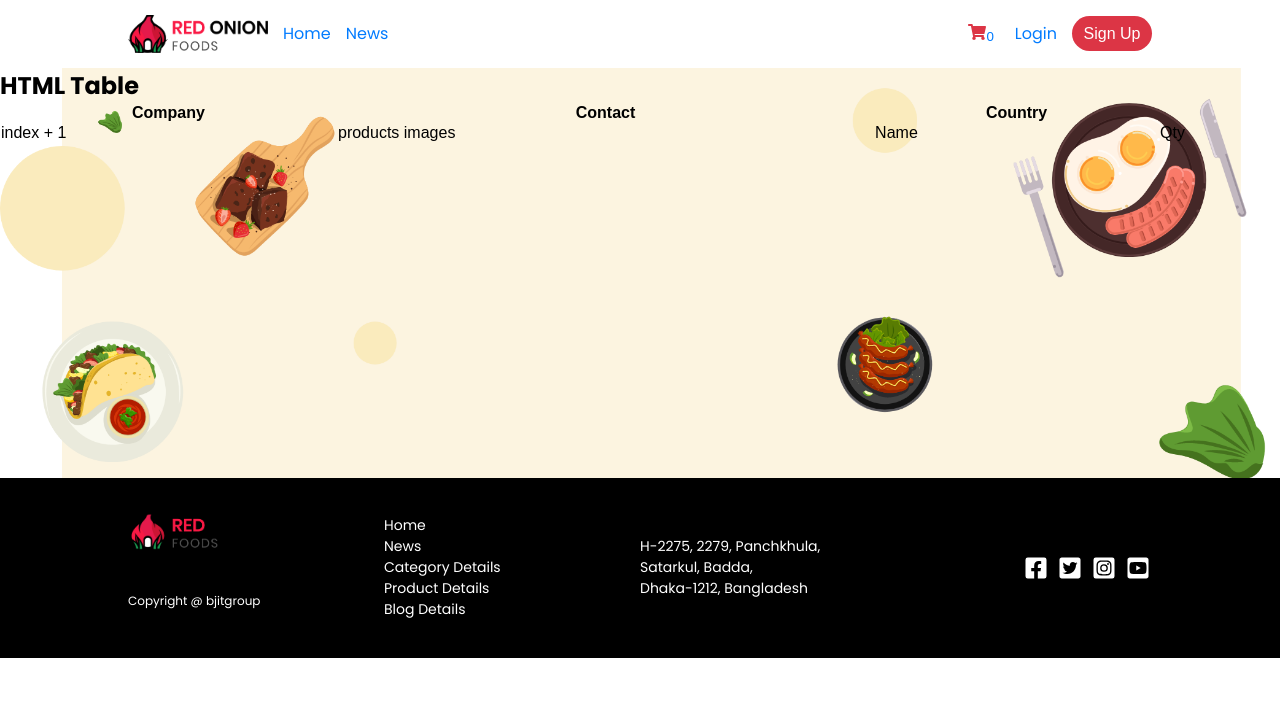
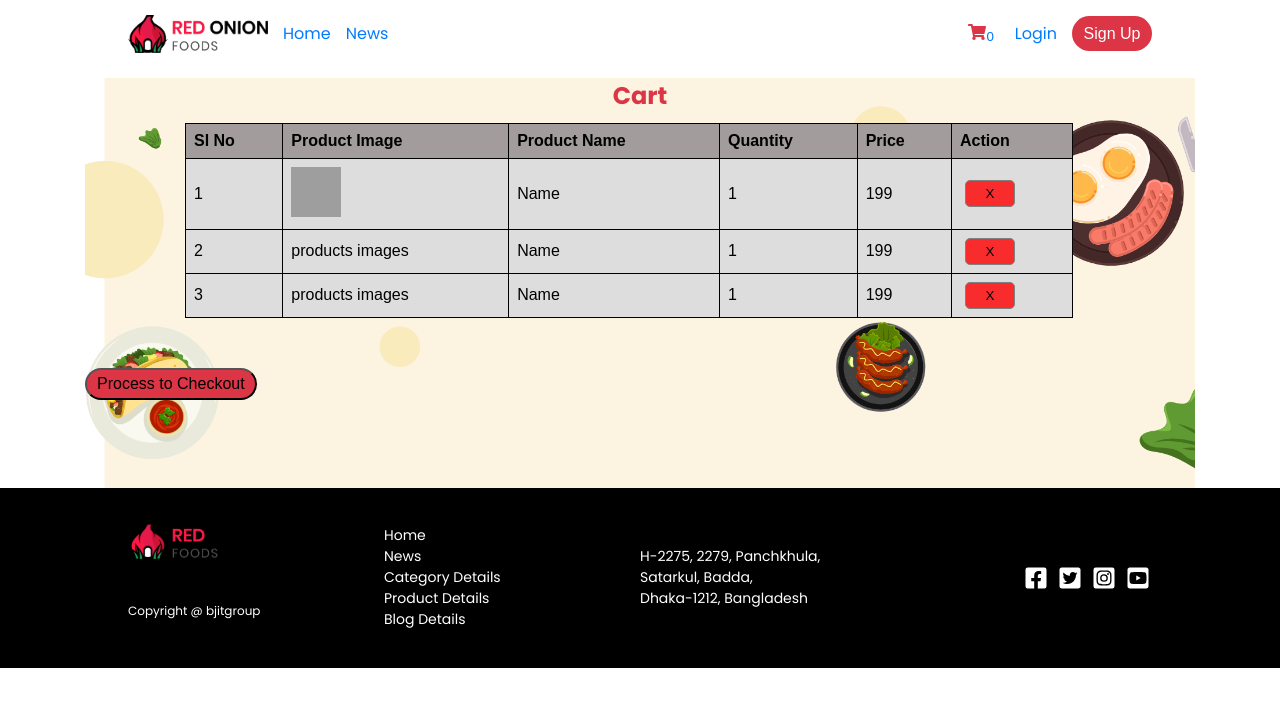
Before and after one commit to ShakhawatHossain13/food-app, a React (Create React App) app: page /cart in a window 1280 px wide. Shown: the top 706 px of the page. Built offline with nearby package versions, Linux system fonts and the light colour scheme; grey boxes are pictures that could not be loaded.

Commit message:
Cart design v1

```diff
--- a/src/components/Cart/index.tsx
+++ b/src/components/Cart/index.tsx
@@ -1,38 +1,91 @@
 import React from "react";
 import "./style.css";
 import homeslider from "./home_slider.png";
+import { useNavigate } from "react-router";
 
 const Cart: React.FC = () => {
+  const navigate = useNavigate();
+
+  const handleCheckoutSubmit = () => {
+    alert("We have received your order. Thanks for order !");
+    navigate("/");
+  };
   return (
     <React.Fragment>
       <div className="cart" style={{ background: `url(${homeslider})` }}>
         <div className="cart__row">
-          <h2>HTML Table</h2>
+          <h2 className="cart__title">Cart</h2>
 
           <table className="cart__table">
             <tr>
-              <th>Company</th>
-              <th>Contact</th>
-              <th>Country</th>
+              <th className="cart__table__header">Sl No</th>
+              <th className="cart__table__header">Product Image</th>
+              <th className="cart__table__header">Product Name</th>
+              <th className="cart__table__header">Quantity</th>
+              <th className="cart__table__header">Price</th>
+              <th className="cart__table__header">Action</th>
             </tr>
-            {/* {employees?.map((employee, index) => ( */}
+            {/* {Cart?.map((cart, index) => ( */}
             <tbody>
               <tr>
-                  <td >{"index + 1"}</td>
-                  <td >
-                    {/* {employee?.employeeID} */}
-                    products images
+                {/* <td className="cart__table__field">{index + 1}</td> */}
+                <td className="cart__table__field">1</td>
+                {/* <td className="cart__table__field">products images</td> */}
+                <td className="cart__table__field">
+                  <img
+                    src="https://gangnam88.net/wp-content/uploads/2021/03/icon-bibimbap.png"
+                    alt="Food Images"
+                    height="50px"
+                    width="50px"
+                  />
                 </td>
-                  <td>
+                <td className="cart__table__field">
+                  {/* {cart?.itemName} */}
                   Name
                 </td>
-                  <td>
-                    Qty
+                <td className="cart__table__field">1</td>
+                <td className="cart__table__field">199</td>
+                <td className="cart__table__field">
+                  <button className="cart__table__deleteButton">X</button>
+                </td>
+              </tr>
+              <tr>
+                <td className="cart__table__field">2</td>
+                <td className="cart__table__field">products images</td>
+                <td className="cart__table__field">
+                  {/* {cart?.itemName} */}
+                  Name
+                </td>
+                <td className="cart__table__field">1</td>
+                <td className="cart__table__field">199</td>
+                <td className="cart__table__field">
+                  <button className="cart__table__deleteButton">X</button>
+                </td>
+              </tr>
+              <tr>
+                <td className="cart__table__field">3</td>
+                <td className="cart__table__field">products images</td>
+                <td className="cart__table__field">
+                  {/* {cart?.itemName} */}
+                  Name
+                </td>
+                <td className="cart__table__field">1</td>
+                <td className="cart__table__field">199</td>
+                <td className="cart__table__field">
+                  <button className="cart__table__deleteButton">X</button>
                 </td>
               </tr>
             </tbody>
             {/* ))} */}
           </table>
+          <div>
+            <button
+              onClick={handleCheckoutSubmit}
+              className="cart__checkoutButton"
+            >
+              Process to Checkout
+            </button>
+          </div>
         </div>
       </div>
     </React.Fragment>
--- a/src/components/Cart/style.css
+++ b/src/components/Cart/style.css
@@ -1,20 +1,46 @@
 .cart {
-  width: 100%;
+  margin: auto;
+  max-width: 1110px;
   height: 410px;
   background-position-x: 40% !important;
   background-position-y: 40% !important;
   background-size: cover !important;
 }
+.cart__title {
+  color: #dc3545;
+  text-align: center;
+  margin: 10px 0px;
+}
 .cart__table {
   font-family: arial, sans-serif;
   border-collapse: collapse;
-  width: 100%;
+  width: 80%;
+  margin-left: 100px;
+  background-color: #a29c9c;
 }
-.cart__table td th {
-  border: 1px solid #dddddd;
+.cart__table__header {
+  border: 1px solid black;
   text-align: left;
   padding: 8px;
 }
-.cart tr:nth-child(even) {
+.cart__table__field {
   background-color: #dddddd;
+  border: 1px solid black;
+  text-align: left;
+  padding: 8px;
+}
+.cart__table__deleteButton {
+  padding: 5px;
+  border: 1px solid gray;
+  background-color: rgba(255, 0, 0, 0.8);
+  border-radius: 5px;
+  width: 50px;
+  margin-left: 5px;
+}
+.cart__checkoutButton {
+  background-color: #dc3545;
+  padding: 5px 10px;
+  border-radius: 20px;
+  font-size: 1rem;
+  margin-top: 50px;
 }/*# sourceMappingURL=style.css.map */
--- a/src/components/Cart/style.scss
+++ b/src/components/Cart/style.scss
@@ -1,21 +1,71 @@
 .cart {
-  width: 100%;
+  margin: auto;
+  max-width: 1110px;
+  // width: 80%;
+  // padding: 0 10%;
   height: 410px;
   background-position-x: 40% !important;
   background-position-y: 40% !important;
   background-size: cover !important;
+  &__title {
+    color: #dc3545;
+    text-align: center;
+    margin: 10px 0px;
+  }
   &__table {
     font-family: arial, sans-serif;
     border-collapse: collapse;
-    width: 100%;
-  }
-  &__table td th {
-    border: 1px solid #dddddd;
-    text-align: left;
-    padding: 8px;
+    width: 80%;
+    margin-left: 100px;
+    background-color: #a29c9c;
+    &__header {
+      border: 1px solid black;
+      text-align: left;
+      padding: 8px;
+    }
+    &__field {
+      background-color: #dddddd;
+      border: 1px solid black;
+      text-align: left;
+      padding: 8px;
+    }
+    &__deleteButton {
+      padding: 5px;
+      border: 1px solid gray;
+      background-color: rgba(255, 0, 0, 0.8);
+      border-radius: 5px;
+      width: 50px;
+      margin-left: 5px;
+    }
   }
 
-  tr:nth-child(even) {
-    background-color: #dddddd;
+  &__checkoutButton {
+    background-color: #dc3545;
+    padding: 5px 10px;
+    border-radius: 20px;
+    font-size: 1rem;
+    margin-top: 50px;
   }
 }
+
+// tablet-version
+
+// @media screen and (max-width: 768px) {
+//   .cart {
+//   // margin: auto;
+//   // width: 1110px;
+//   // width: 80%;
+//   // padding: 0 10%;
+//   height: 410px;
+//   background-position-x: 40% !important;
+//   background-position-y: 40% !important;
+//   background-size: cover !important;
+//   &__table {
+//     font-family: arial, sans-serif;
+//     border-collapse: collapse;
+//     width: 80%;
+//     margin-left: 100px;
+//     background-color: #a29c9c;
+//   }
+// }
+// }
```
Also changed, not shown: 1 other file (tests, documents, lock files or other folders). Lines whose indentation alone changed are shown as unchanged.
